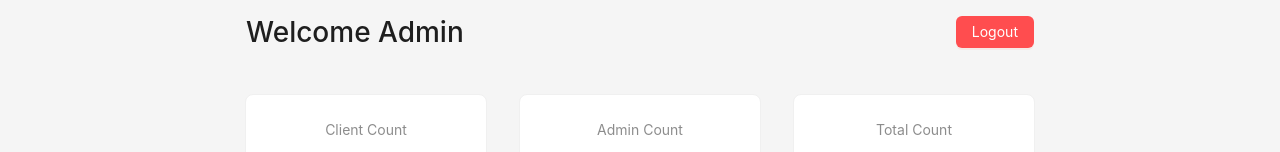
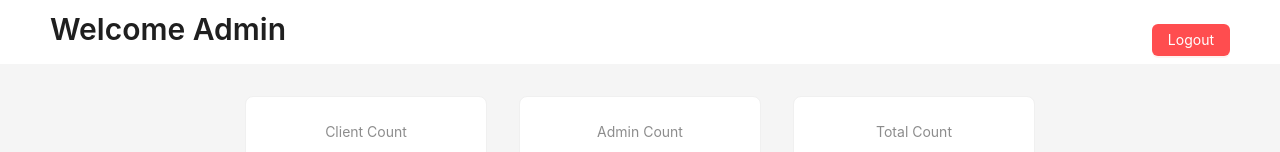
Before and after one commit to umanni/Fullstack-Developer, a React (Vite) app in the folder web/: page /admin/users in a window 1280 px wide. Shown: the top 152 px of the page. Built offline with nearby package versions, Linux system fonts and the light colour scheme; no server answers.

Commit message:
update admin page

```diff
--- a/web/src/pages/Auth/LoggedAdmin/index.tsx
+++ b/web/src/pages/Auth/LoggedAdmin/index.tsx
@@ -2,9 +2,11 @@ import { useNavigate } from 'react-router-dom';
 import { logoutUser } from '../../../lib/api';
 import { Button } from 'antd';
 import { useUser } from '../../../hooks/useUser';
-import Layout, { Content } from 'antd/es/layout/layout';
+import Layout, { Content, Header } from 'antd/es/layout/layout';
 import UserForm from '../../../components/Admin/UserForm/index';
 import './styles.scss';
+import { useEffect } from 'react';
+import Title from 'antd/es/typography/Title';
 
 export function LoggedAdmin() {
   const { currentUser, setCurrentUser } = useUser();
@@ -22,13 +24,19 @@ export function LoggedAdmin() {
     }
   }
 
+  // useEffect(() => {
+  //   if (currentUser?.profile !== 'admin') {
+  //     navigate('/user/profile', { user: currentUser });
+  //   }
+  // }, [currentUser, navigate]);
+
   return (
     <Layout>
       <Content>
-        <div className="adminForm">
-          <h1 className="title">
+        <Header className='header'>
+          <Title level={2} className="title">
             Welcome Admin {currentUser?.first_name} {currentUser?.last_name}
-          </h1>
+          </Title>
           <Button
             className="logoutButton"
             type="primary"
@@ -37,7 +45,8 @@ export function LoggedAdmin() {
           >
             Logout
           </Button>
-        </div>
+        </Header>
+        <div className="adminForm"></div>
         <UserForm />
       </Content>
     </Layout>
--- a/web/src/pages/Auth/LoggedAdmin/styles.scss
+++ b/web/src/pages/Auth/LoggedAdmin/styles.scss
@@ -3,6 +3,14 @@
   justify-content: space-around;
 }
 
+.header {
+  display: flex;
+  justify-content: space-between;
+  align-items: center;
+
+  background-color: #fff;
+}
+
 .title {
-  margin-top: 1rem;
+  padding-top: .5rem;
 }
```
